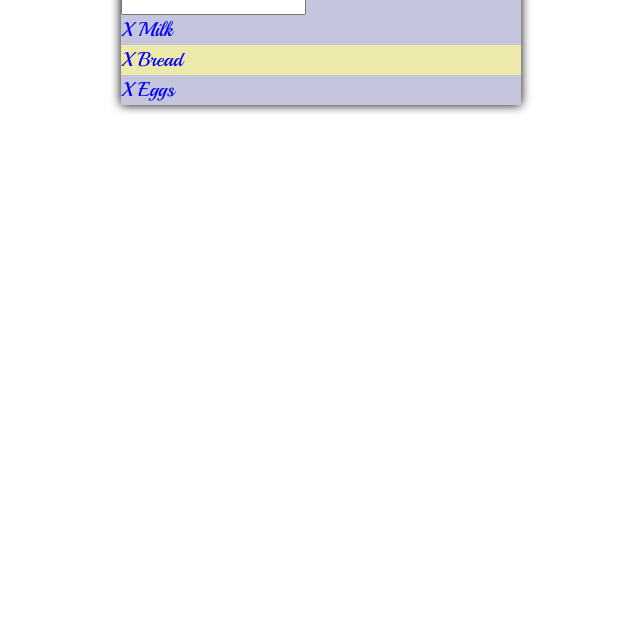
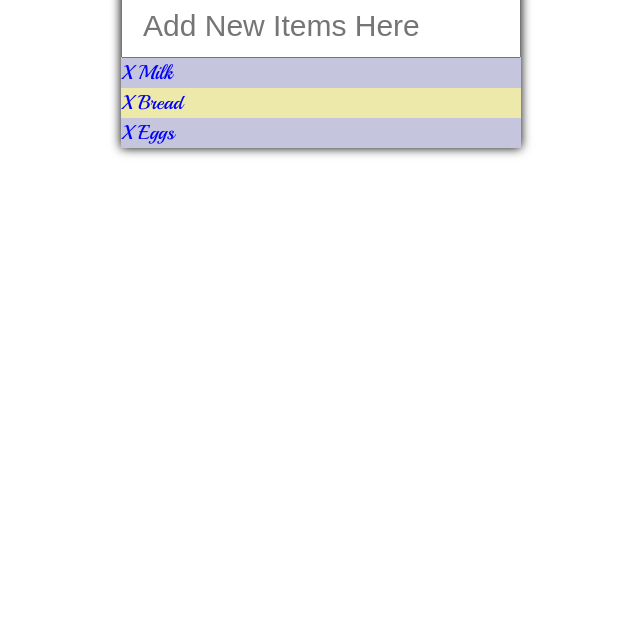
Before and after one commit to dannyhickey/JavaScriptToDoList, a plain HTML site: page jQuery_ToDo_List/index.html in a window 1280 px wide. Shown: the part 164-800 px from the top of the page, without its empty margins (319-959 px from the left). Drawn offline with Linux system fonts and the light colour scheme.

Commit message:
styling the input

```diff
--- a/jQuery_ToDo_List/assets/css/style.css
+++ b/jQuery_ToDo_List/assets/css/style.css
@@ -13,7 +13,6 @@ li
 	background-color: #C5C5DE;
 	height: 30px;
 	line-height: 30px;
-
 	color: blue;
 
 }
@@ -52,3 +51,17 @@ body
 {
 	font-family: 'Playball', cursive;
 }
+
+input {
+	font-size: 30px;
+	width: 100%;
+	padding: 13px 13px 13px 20px;
+	box-sizing: border-box;
+}
+
+input:focus
+{
+	background: #fff;
+	border: 3px solid  #C5C5DE;
+	outline: none;
+}
--- a/jQuery_ToDo_List/index.html
+++ b/jQuery_ToDo_List/index.html
@@ -10,7 +10,7 @@
 
 <div id="container">
 	<h1>To-Do List</h1>
-	<input type="text">
+	<input type="text" placeholder="Add New Items Here">
 
 	<ul>
 		<li><span>X </span>Milk</li>
```
